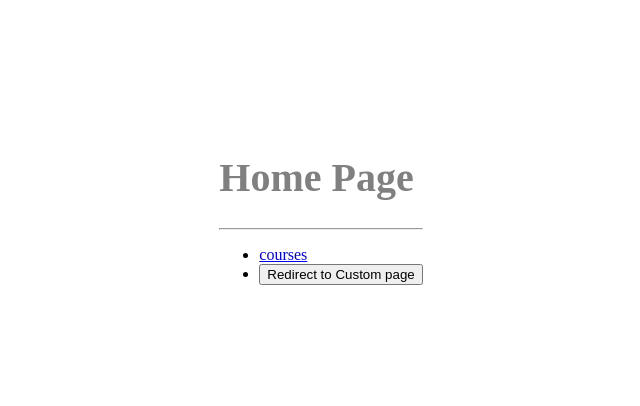
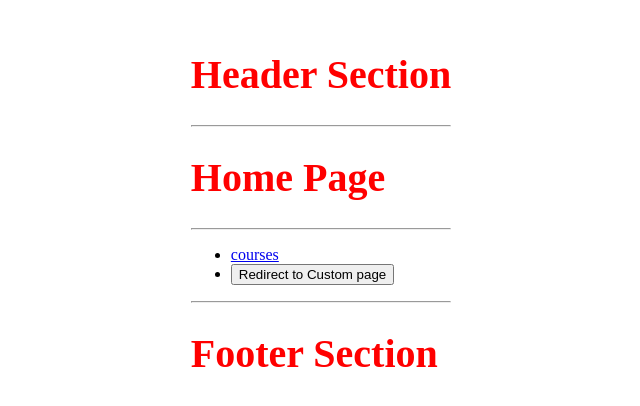
Before and after one commit to hamedAbdollahzade/next-js, a Next.js app: page / in a window 1280 px wide. Shown: the part 194-600 px from the top of the page, without its empty margins (319-959 px from the left). Built offline with nearby package versions, Linux system fonts and the light colour scheme.

Commit message:
کاربرد فایل app.js_ چیه؟

```diff
--- a/pages/_app.js
+++ b/pages/_app.js
@@ -1,5 +1,16 @@
 import "@/styles/globals.css";
 
+// برای نمایش و پیج مد نظر فعلی استفاده میشه
+// هرکامپوننتی ک بخواد تو پیج ما رندر بشه از اینجا گذر میکنند تا نمایش داده شود
+
 export default function App({ Component, pageProps }) {
-  return <Component {...pageProps} />;
+  return (
+    <>
+      <h1>Header Section</h1>
+      <hr />
+      <Component {...pageProps} />
+      <hr />
+      <h1>Footer Section</h1>
+    </>
+  );
 }
--- a/styles/globals.css
+++ b/styles/globals.css
@@ -8,5 +8,5 @@
 h1 {
   font-size: 2.5rem;
   font-weight: 900;
-  color: gray;
+  color: red;
 }
```
